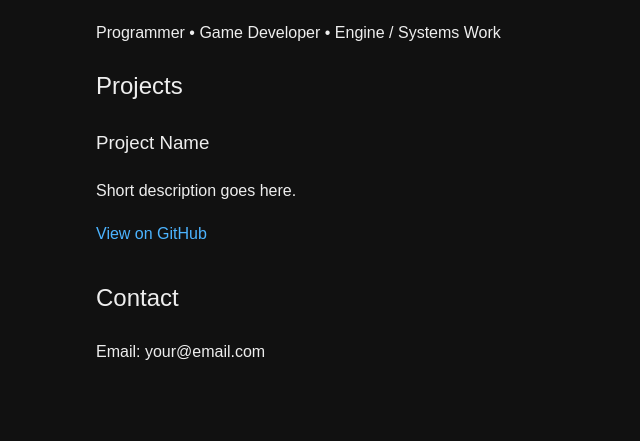
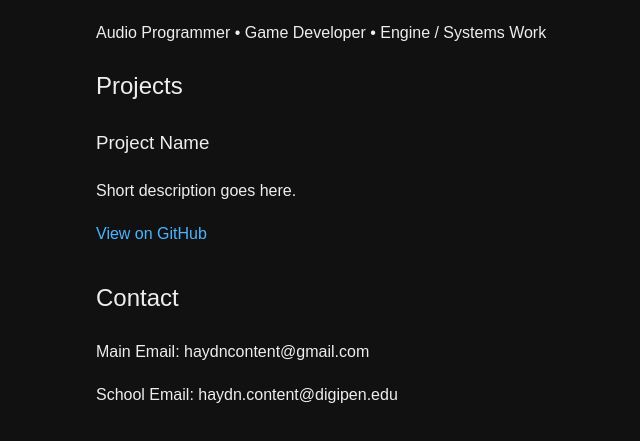
Before and after one commit to haydncontent/haydncontent.github.io, a plain HTML site: page index.html in a window 1280 px wide. Shown: the part 97-538 px from the top of the page, without its empty margins (144-784 px from the left). Drawn offline with Linux system fonts and the light colour scheme.

Commit message:
Update title and contact information in index.html

```diff
--- a/index.html
+++ b/index.html
@@ -2,7 +2,7 @@
 <html>
 <head>
   <meta charset="UTF-8">
-  <title>Haydn's Portfolio</title>
+  <title>Haydn Content</title>
   <style>
     body {
       font-family: Arial, sans-serif;
@@ -21,7 +21,7 @@
 </head>
 <body>
   <h1>Haydn</h1>
-  <p>Programmer • Game Developer • Engine / Systems Work</p>
+  <p>Audio Programmer • Game Developer • Engine / Systems Work</p>
 
   <h2>Projects</h2>
 
@@ -32,7 +32,8 @@
   </div>
 
   <h2>Contact</h2>
-  <p>Email: your@email.com</p>
+  <p>Main Email:    haydncontent@gmail.com</p>
+  <p>School Email:  haydn.content@digipen.edu</p>
 
 </body>
 </html>
```
